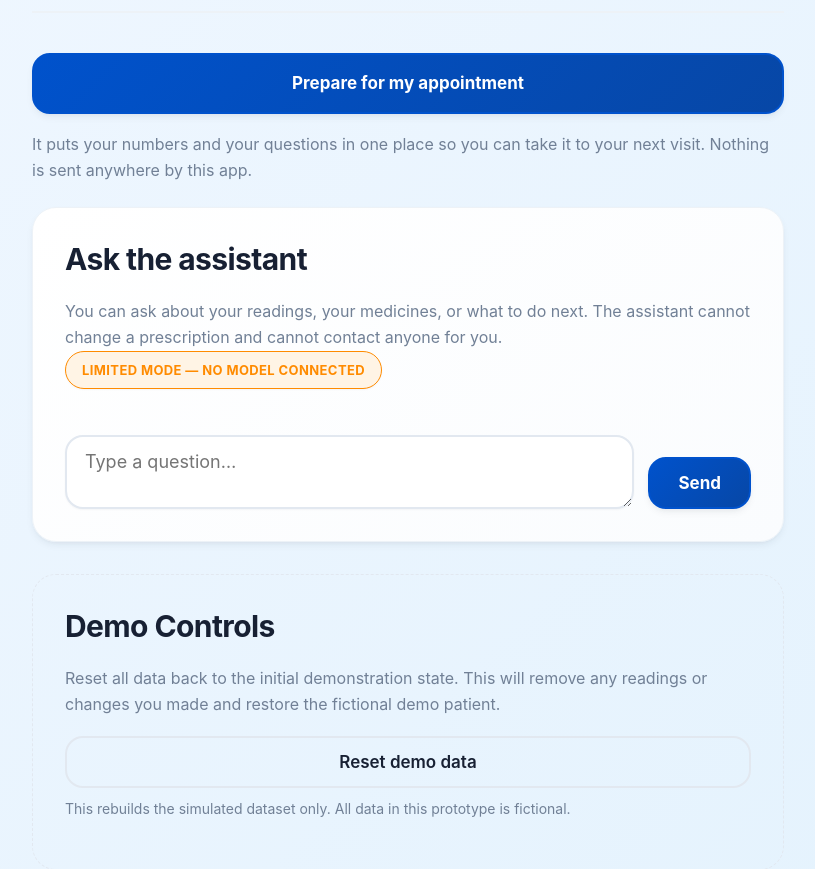
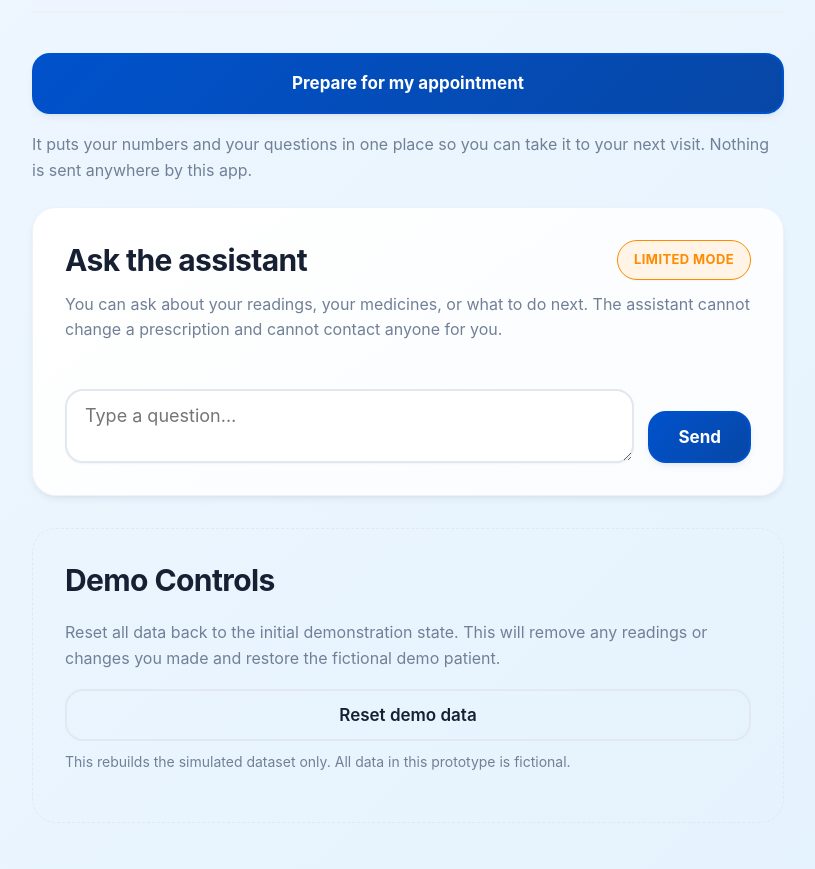
Before and after one commit to MegaArn1/caresteps, a FastAPI app: page /app in a window 1280 px wide. Shown: the part 2668-3537 px from the top of the page, without its empty margins (232-1047 px from the left). After the commit the page ends 3491 px from the top, so only its background shows below. Run offline with FastAPI, Linux system fonts and the light colour scheme; data comes from the database, SQL or seed files in the repository; data that the repository does not hold is empty.

Commit message:
fix: Improve navigation and chat header layout
Navigation Fix:
- Changed active nav link text color from var(--surface-base) to #FFFFFF
- Fixes visibility issue where blue background + blue text made current page unreadable
- Active link now has clear white text on gradient blue background

Chat Header Layout:
- Moved status badge (Assistant connected / Limited mode) to title row right side
- Used flexbox with space-between for better alignment
- h2 margin reset to 0 in flex container
- Cleaner, more professional layout with badge properly aligned

```diff
--- a/app/static/css/app.css
+++ b/app/static/css/app.css
@@ -253,7 +253,7 @@ nav.main a:hover {
 }
 
 nav.main a[aria-current="page"] {
-  color: var(--surface-base);
+  color: #FFFFFF;
   background: var(--gradient-primary);
   box-shadow: var(--shadow-md), var(--shadow-glow);
 }
--- a/app/templates/home.html
+++ b/app/templates/home.html
@@ -239,15 +239,17 @@
    connected the reply is clearly labelled as coming from the rule set.
 #}
 <div class="card" style="margin-top:24px">
-  <h2>Ask the assistant</h2>
+  <div style="display:flex;align-items:center;justify-content:space-between;margin-bottom:12px">
+    <h2 style="margin:0">Ask the assistant</h2>
+    {% if agent and agent.degraded %}
+      <span class="badge warn">Limited mode</span>
+    {% elif agent and agent.live %}
+      <span class="badge ok">Assistant connected</span>
+    {% endif %}
+  </div>
   <p class="small muted">
     You can ask about your readings, your medicines, or what to do next.
     The assistant cannot change a prescription and cannot contact anyone for you.
-    {% if agent and agent.degraded %}
-      <span class="badge warn" style="vertical-align:middle">Limited mode — no model connected</span>
-    {% elif agent and agent.live %}
-      <span class="badge ok" style="vertical-align:middle">Assistant connected</span>
-    {% endif %}
   </p>
 
   <div class="chat" id="chat-log" aria-live="polite" aria-label="Conversation" role="log">
```
